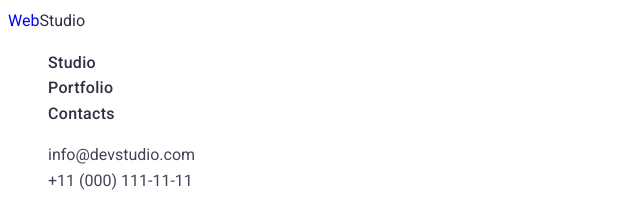
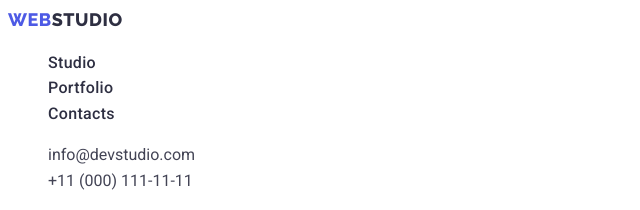
Before and after one commit to Eibhlina/goit-markup-hw-06a, a plain HTML site: page index.html in a window 1280 px wide. Shown: the top 210 px of the page, 0-640 px from the left. Drawn offline with Linux system fonts and the light colour scheme.

Commit message:
Update index.html

```diff
--- a/index.html
+++ b/index.html
@@ -18,7 +18,7 @@
        <!-- Nagłówek -->
        <nav>
 
-        <a href="./index.html" class="list">
+        <a href="./index.html" class="logo">
         Web<span class="hightlight">Studio</span>
         </a>
 
```
